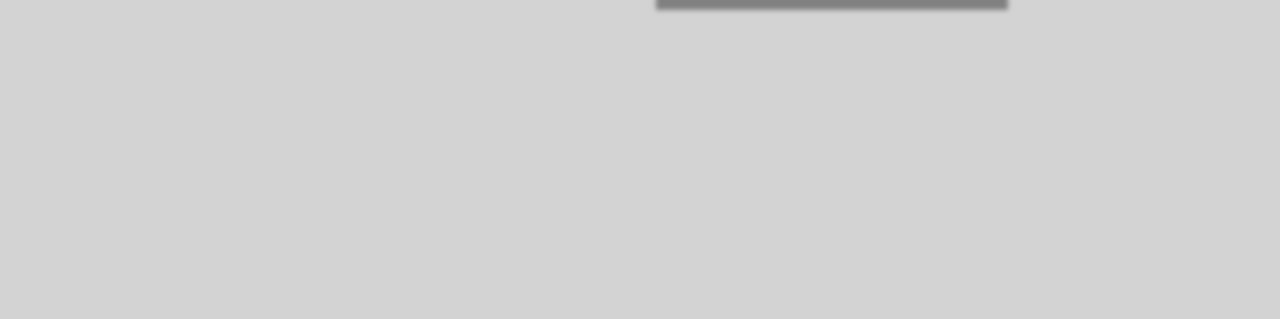
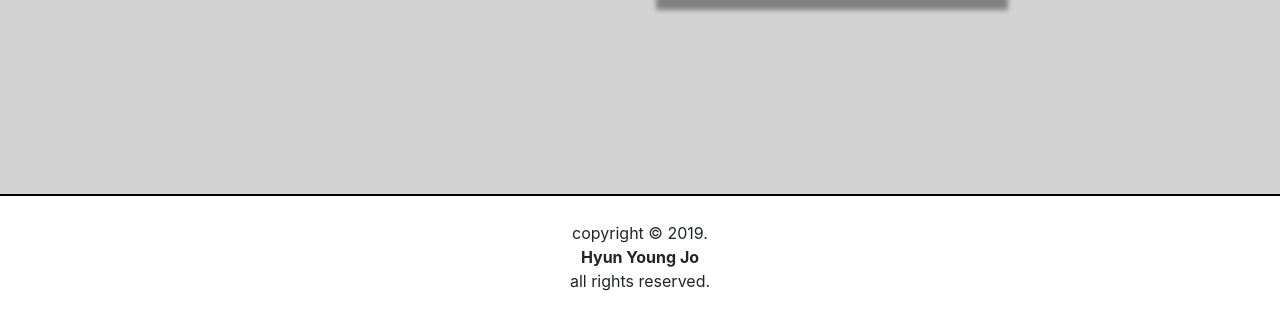
Before and after one commit to HyNuke/Hobby, a plain HTML site: page index.html in a window 1280 px wide. Shown: the part 7174-7493 px from the top of the page. Before the commit the page ends 7368 px from the top, so only its background shows below. Drawn offline with nearby package versions, Linux system fonts and the light colour scheme.

Commit message:
footer added

```diff
--- a/index.html
+++ b/index.html
@@ -143,11 +143,18 @@
                 <div class="represent">
                   <img src=".\src\img\20181109_091330_747.jpg" alt="..." width="30%">
                   <img src=".\src\img\1541769567018.jpg" alt="..." width="30%">
-                </div>
-              </div>
-            </div>
+      </div>
+    </div>
+  </div>
 </div>
-
+<footer class="footer">
+    <div class="copyright">
+        <span>copyright &copy; 2019.<br>
+         <strong>Hyun Young Jo</strong><br>
+          all rights reserved.</span><br>
+    </div>
+</div>
+</footer>
     <script src="./src/js/scroll.js"></script>
     <script src="https://code.jquery.com/jquery-3.3.1.slim.min.js" integrity="sha384-q8i/X+965DzO0rT7abK41JStQIAqVgRVzpbzo5smXKp4YfRvH+8abtTE1Pi6jizo" crossorigin="anonymous"></script>
     <script src="https://cdnjs.cloudflare.com/ajax/libs/popper.js/1.14.7/umd/popper.min.js" integrity="sha384-UO2eT0CpHqdSJQ6hJty5KVphtPhzWj9WO1clHTMGa3JDZwrnQq4sF86dIHNDz0W1" crossorigin="anonymous"></script>
--- a/src/css/Hobby.css
+++ b/src/css/Hobby.css
@@ -69,3 +69,14 @@ body {
 	box-shadow: 5px 5px 5px 5px gray;
 	margin: 7%;
 }
+
+footer {
+	background-color: white;
+}
+
+.copyright {
+	border-top: 2px black solid;
+	padding-top: 2%;
+	padding-bottom: 2%;
+	text-align: center;
+}
```
